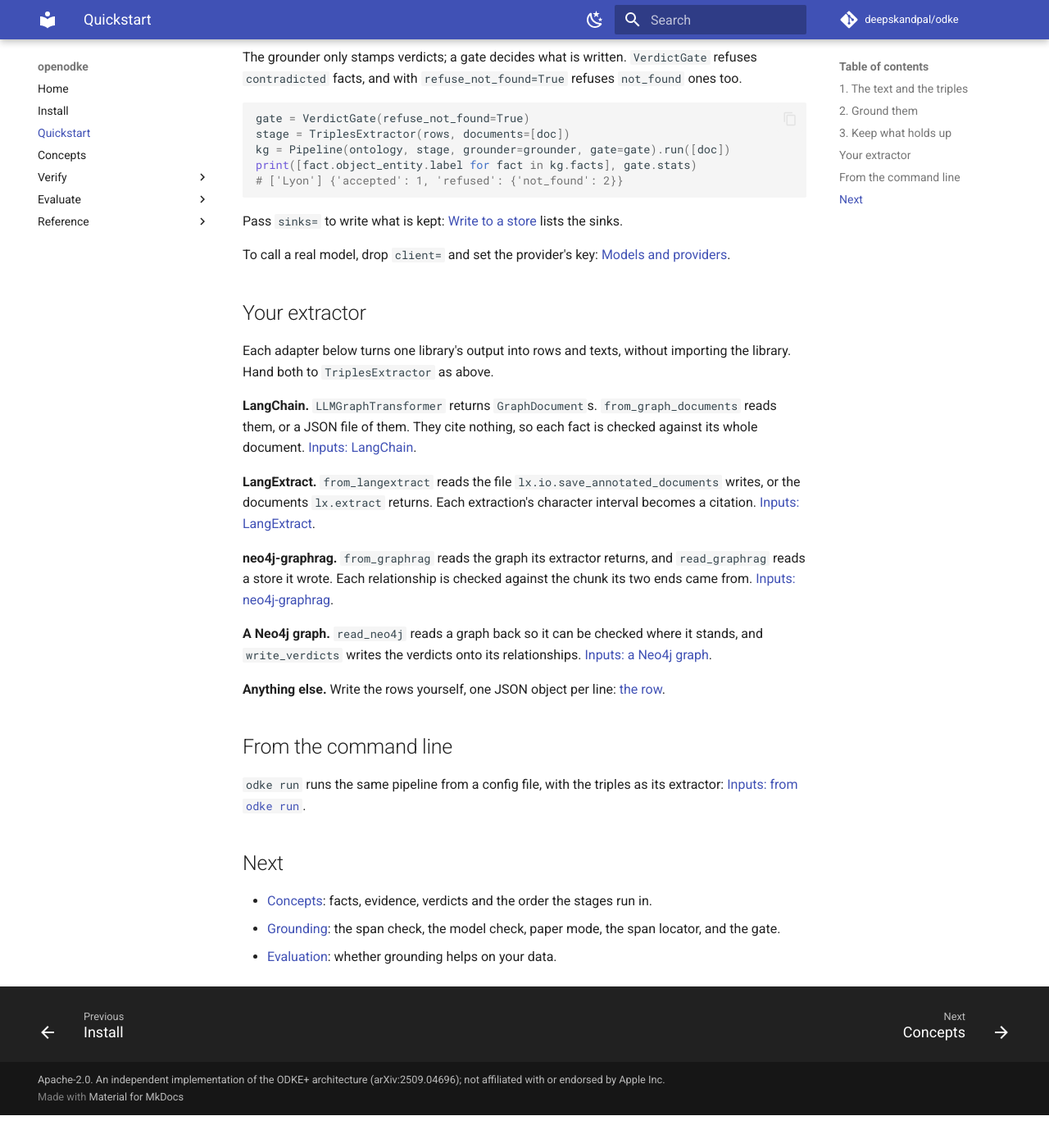
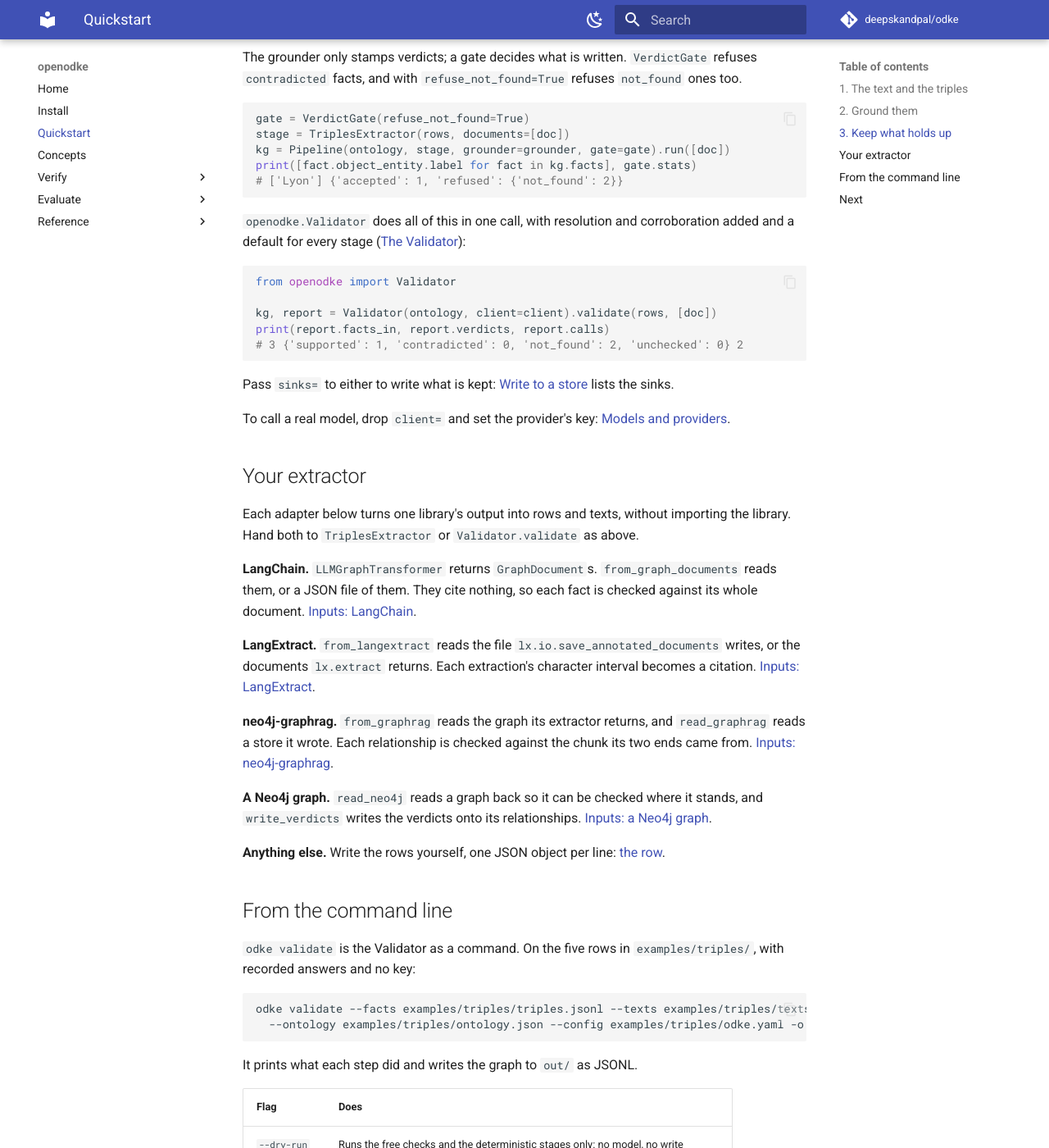
Before and after one commit to deepskandpal/odke, an MkDocs documentation site: the page built from docs/quickstart.md, in a window 1280 px wide and 1400 px high, scrolled down 1544 px. Shown: the whole window at 82% size. Built offline with MkDocs 1.6.1 and Material for MkDocs 9.7.7, drawn with Linux system fonts in a browser that asks for light colours; comment, search, counter and statistics services are not loaded; before the commit the page ends 2904 px from its top, so only the background shows below that; some of the changed text lies outside the part shown.

Commit message:
docs: the front door names the Validator and odke validate
The quickstart gets the one-call Validator and the odke validate command on
examples/triples, with recorded answers and no key, in place of the placeholder.

Co-Authored-By: Claude Opus 5.5 <noreply@anthropic.com>
Claude-Session: https://claude.ai/code/session_016EZ1FgTUH3NKEQyU837Wcd

````diff
--- a/docs/quickstart.md
+++ b/docs/quickstart.md
@@ -84,7 +84,19 @@ print([fact.object_entity.label for fact in kg.facts], gate.stats)
 # ['Lyon'] {'accepted': 1, 'refused': {'not_found': 2}}
 ```
 
-Pass `sinks=` to write what is kept:
+`openodke.Validator` does all of this in one call, with resolution and
+corroboration added and a default for every stage
+([The Validator](validator.md)):
+
+```python
+from openodke import Validator
+
+kg, report = Validator(ontology, client=client).validate(rows, [doc])
+print(report.facts_in, report.verdicts, report.calls)
+# 3 {'supported': 1, 'contradicted': 0, 'not_found': 2, 'unchecked': 0} 2
+```
+
+Pass `sinks=` to either to write what is kept:
 [Write to a store](stores.md#choose-a-sink) lists the sinks.
 
 To call a real model, drop `client=` and set the provider's key:
@@ -93,7 +105,8 @@ To call a real model, drop `client=` and set the provider's key:
 ## Your extractor
 
 Each adapter below turns one library's output into rows and texts, without
-importing the library. Hand both to `TriplesExtractor` as above.
+importing the library. Hand both to `TriplesExtractor` or `Validator.validate`
+as above.
 
 **LangChain.** `LLMGraphTransformer` returns `GraphDocument`s.
 `from_graph_documents` reads them, or a JSON file of them. They cite nothing, so
@@ -119,9 +132,25 @@ stands, and `write_verdicts` writes the verdicts onto its relationships.
 
 ## From the command line
 
-<!-- add odke validate when #129 lands -->
-`odke run` runs the same pipeline from a config file, with the triples as its
-extractor: [Inputs: from `odke run`](inputs.md#from-odke-run).
+`odke validate` is the Validator as a command. On the five rows in
+`examples/triples/`, with recorded answers and no key:
+
+```bash
+odke validate --facts examples/triples/triples.jsonl --texts examples/triples/texts \
+  --ontology examples/triples/ontology.json --config examples/triples/odke.yaml -o out
+```
+
+It prints what each step did and writes the graph to `out/` as JSONL.
+
+| Flag | Does |
+|---|---|
+| `--dry-run` | Runs the free checks and the deterministic stages only: no model, no write |
+| `--adapter` | Reads `langchain`, `langextract`, `graphrag` or `neo4j` output instead of `triples` |
+| `--config` | With `--facts`, supplies only the `models` block: here, the recorded answers |
+
+`odke ground` runs the grounding step alone
+([Grounding](grounding.md#a-graph-from-somewhere-else-odke-ground)), and
+`odke run` runs a whole config ([Inputs](inputs.md#from-odke-run)).
 
 ## Next
 
````
Also changed, not shown: docs/concepts.md (+3 -1 lines), docs/index.md (+8 -7 lines), docs/inputs.md (+3 -2 lines).
